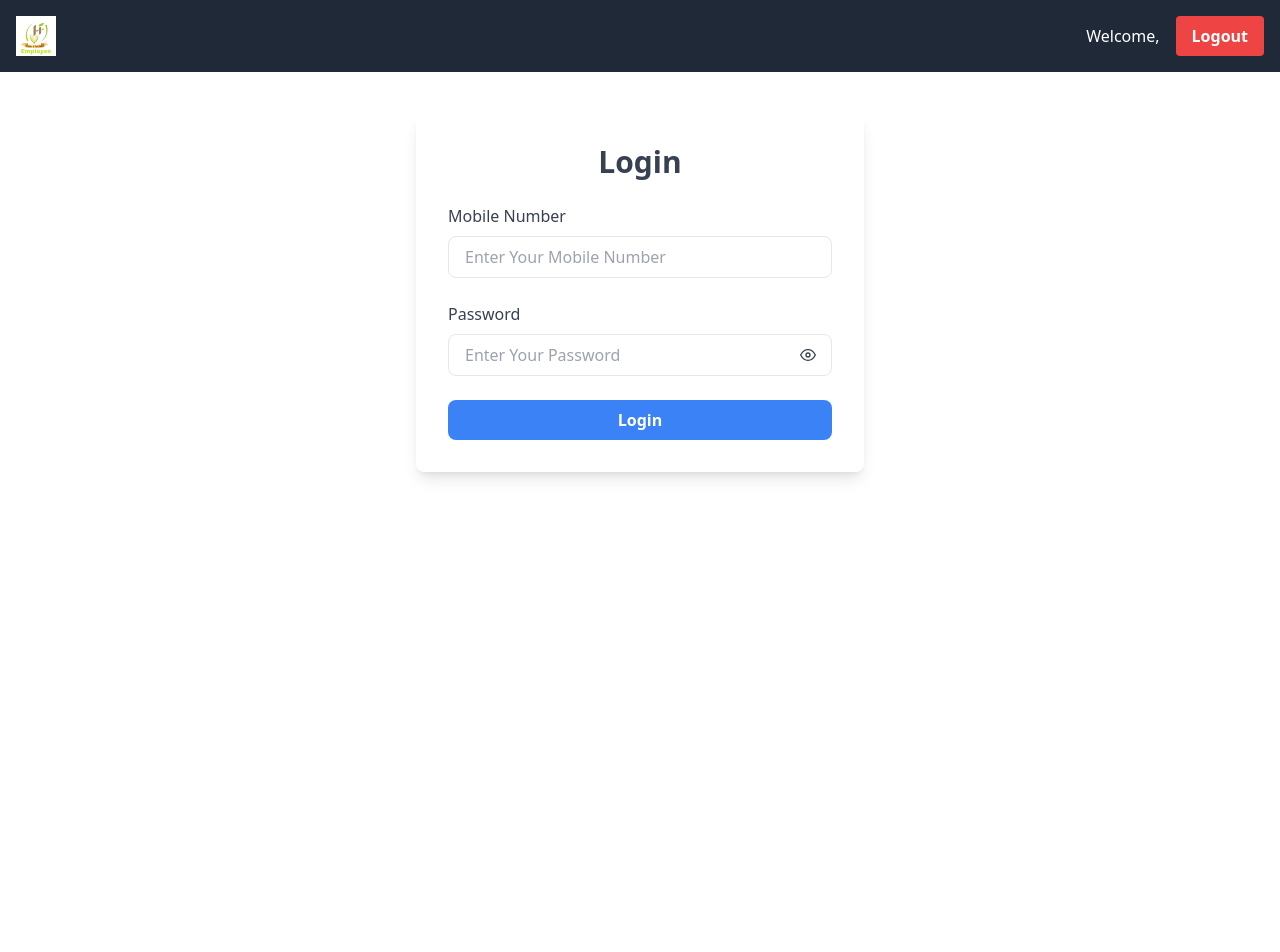
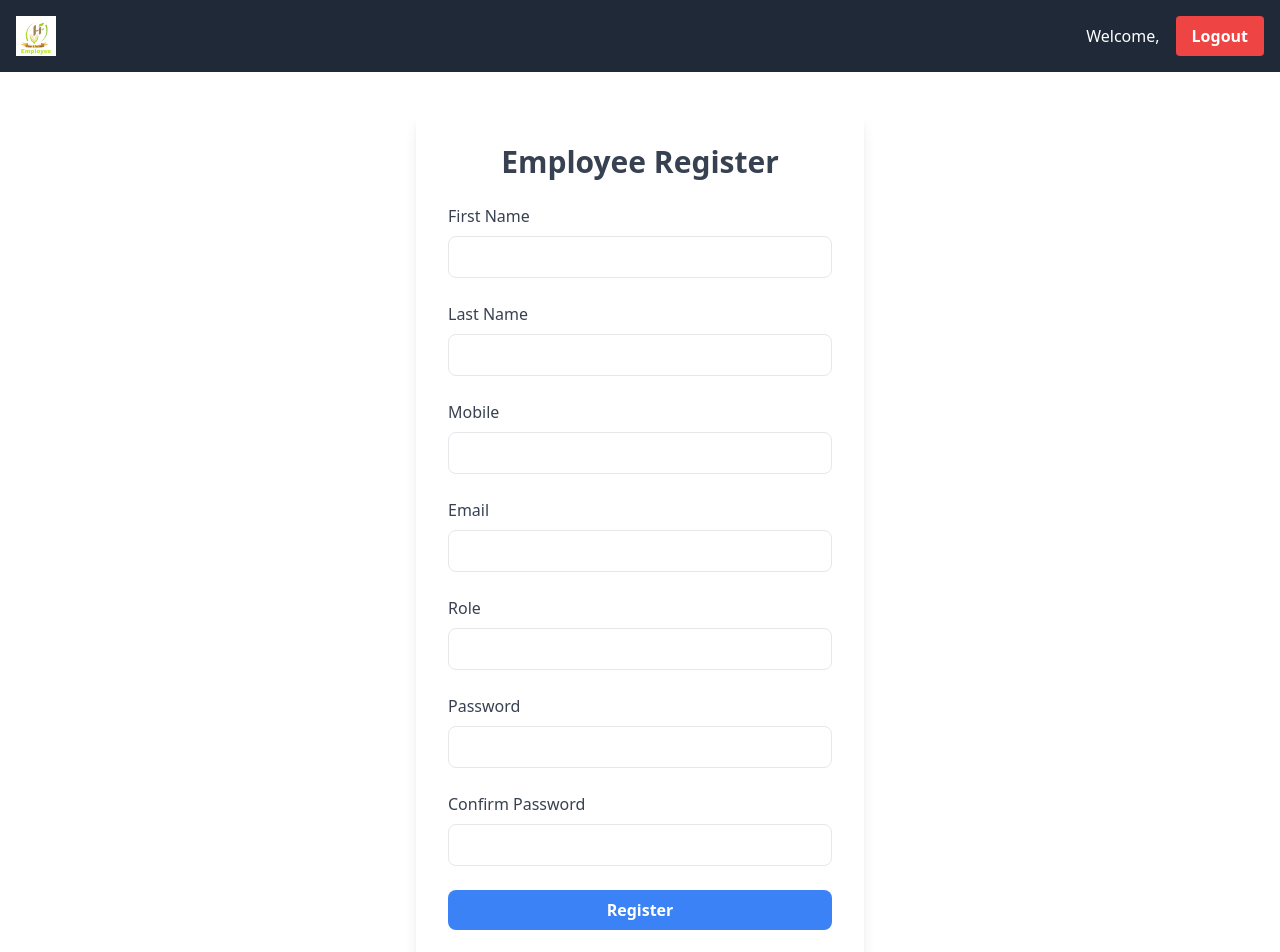
Before and after one commit to Santu-Hansariafood/hans-emp, a React (Create React App) app: page /employee-register in a window 1280 px wide. Before the commit this address led to /. Shown: the top 952 px of the page. Before the commit the page ends 800 px from the top, so only its background shows below. Built offline with nearby package versions, Linux system fonts and the light colour scheme; sample sign-in values are in the browser's storage.

Commit message:
Added the employee

```diff
--- a/src/App.js
+++ b/src/App.js
@@ -11,6 +11,7 @@ import Godown from "./components/Godown/Godown";
 import GodownList from "./components/Godown/GodownList/GodownList";
 import NotFound from "./components/common/Header/NotFound/NotFound";
 import NoAccess from "./components/common/NoAccess/NoAccess";
+import EmployeeRegister from "./components/EmployeeRegister/EmployeeRegister"; // Add this import
 
 const App = () => {
   const [isLoggedIn, setIsLoggedIn] = useState(false);
@@ -46,7 +47,7 @@ const App = () => {
       userDetails || JSON.parse(sessionStorage.getItem("userDetails"));
 
     if (!loggedIn) return <Navigate to="/" replace />;
-    if (roles && roles.indexOf(user?.role) === -1) return <NoAccess />;
+    if (roles && roles.indexOf(user?.role) === -1 && user?.role !== 'admin') return <NoAccess />;
 
     return React.cloneElement(element, { userRole: user?.role, user });
   };
@@ -85,16 +86,20 @@ const App = () => {
         />
         <Route
           path="/godown"
-          element={<ProtectedRoute element={<Godown />} roles={["manager"]} />}
+          element={<ProtectedRoute element={<Godown />} roles={["manager", "admin"]} />}
         />
         <Route
           path="/godown-list"
           element={
             <ProtectedRoute
               element={<GodownList />}
-              roles={["manager", "backoffice"]}
+              roles={["manager", "backoffice", "admin"]}
             />
           }
+        />
+        <Route
+          path="/employee-register"
+          element={<ProtectedRoute element={<EmployeeRegister />} roles={["manager", "admin"]} />} // Add this route
         />
         <Route path="*" element={<NotFound />} />
       </Routes>
--- a/src/components/EmployeeDetails/EmployeeDetails.jsx
+++ b/src/components/EmployeeDetails/EmployeeDetails.jsx
@@ -40,7 +40,7 @@ const EmployeeDetails = () => {
       <div className="flex flex-col lg:flex-row justify-between items-center mt-4 p-4 bg-gray-100 rounded-lg">
         <div className="mb-4 lg:mb-0">
           <p>
-            <strong>Employee ID:</strong> {employee._id}
+            <strong>Employee ID:</strong> {employee.employeeId}
           </p>
           <p>
             <strong>Employee Name:</strong> {employee.firstname}{" "}
--- /dev/null
+++ b/src/components/EmployeeRegister/EmployeeRegister.jsx
@@ -0,0 +1,182 @@
+import React, { useState } from "react";
+import axios from "axios";
+import Swal from "sweetalert2";
+
+const EmployeeRegister = () => {
+  const [firstname, setFirstname] = useState("");
+  const [lastname, setLastname] = useState("");
+  const [mobile, setMobile] = useState("");
+  const [email, setEmail] = useState("");
+  const [role, setRole] = useState("");
+  const [password, setPassword] = useState("");
+  const [confirmPassword, setConfirmPassword] = useState("");
+
+  const handleSubmit = async (e) => {
+    e.preventDefault();
+
+    // Basic validation
+    if (password !== confirmPassword) {
+      Swal.fire({
+        title: "Error",
+        text: "Passwords do not match",
+        icon: "error",
+        confirmButtonText: "OK",
+      });
+      return;
+    }
+
+    const data = {
+      firstname,
+      lastname,
+      mobile,
+      email,
+      role,
+      password,
+      confirmPassword,
+    };
+
+    try {
+      const response = await axios.post("http://localhost:3000/employeeRegister", data);
+
+      if (response.data.success) {
+        Swal.fire({
+          title: "Success",
+          text: "Employee registered successfully",
+          icon: "success",
+          confirmButtonText: "OK",
+        });
+        // Reset form
+        setFirstname("");
+        setLastname("");
+        setMobile("");
+        setEmail("");
+        setRole("");
+        setPassword("");
+        setConfirmPassword("");
+      } else {
+        Swal.fire({
+          title: "Error",
+          text: response.data.message || "Failed to register employee",
+          icon: "error",
+          confirmButtonText: "OK",
+        });
+      }
+    } catch (error) {
+      Swal.fire({
+        title: "Error",
+        text: "An error occurred while registering the employee",
+        icon: "error",
+        confirmButtonText: "OK",
+      });
+    }
+  };
+
+  return (
+    <div className="max-w-md mx-auto mt-10 bg-white p-8 rounded-lg shadow-lg">
+      <h2 className="text-3xl font-bold mb-6 text-center text-gray-700">
+        Employee Register
+      </h2>
+      <form onSubmit={handleSubmit} className="space-y-6">
+        <div>
+          <label className="block text-gray-700 mb-2" htmlFor="firstname">
+            First Name
+          </label>
+          <input
+            type="text"
+            id="firstname"
+            value={firstname}
+            onChange={(e) => setFirstname(e.target.value)}
+            className="w-full px-4 py-2 border rounded-lg focus:outline-none focus:ring-2 focus:ring-blue-600"
+            required
+          />
+        </div>
+        <div>
+          <label className="block text-gray-700 mb-2" htmlFor="lastname">
+            Last Name
+          </label>
+          <input
+            type="text"
+            id="lastname"
+            value={lastname}
+            onChange={(e) => setLastname(e.target.value)}
+            className="w-full px-4 py-2 border rounded-lg focus:outline-none focus:ring-2 focus:ring-blue-600"
+            required
+          />
+        </div>
+        <div>
+          <label className="block text-gray-700 mb-2" htmlFor="mobile">
+            Mobile
+          </label>
+          <input
+            type="text"
+            id="mobile"
+            value={mobile}
+            onChange={(e) => setMobile(e.target.value)}
+            className="w-full px-4 py-2 border rounded-lg focus:outline-none focus:ring-2 focus:ring-blue-600"
+            required
+          />
+        </div>
+        <div>
+          <label className="block text-gray-700 mb-2" htmlFor="email">
+            Email
+          </label>
+          <input
+            type="email"
+            id="email"
+            value={email}
+            onChange={(e) => setEmail(e.target.value)}
+            className="w-full px-4 py-2 border rounded-lg focus:outline-none focus:ring-2 focus:ring-blue-600"
+            required
+          />
+        </div>
+        <div>
+          <label className="block text-gray-700 mb-2" htmlFor="role">
+            Role
+          </label>
+          <input
+            type="text"
+            id="role"
+            value={role}
+            onChange={(e) => setRole(e.target.value)}
+            className="w-full px-4 py-2 border rounded-lg focus:outline-none focus:ring-2 focus:ring-blue-600"
+            required
+          />
+        </div>
+        <div>
+          <label className="block text-gray-700 mb-2" htmlFor="password">
+            Password
+          </label>
+          <input
+            type="password"
+            id="password"
+            value={password}
+            onChange={(e) => setPassword(e.target.value)}
+            className="w-full px-4 py-2 border rounded-lg focus:outline-none focus:ring-2 focus:ring-blue-600"
+            required
+          />
+        </div>
+        <div>
+          <label className="block text-gray-700 mb-2" htmlFor="confirmPassword">
+            Confirm Password
+          </label>
+          <input
+            type="password"
+            id="confirmPassword"
+            value={confirmPassword}
+            onChange={(e) => setConfirmPassword(e.target.value)}
+            className="w-full px-4 py-2 border rounded-lg focus:outline-none focus:ring-2 focus:ring-blue-600"
+            required
+          />
+        </div>
+        <button
+          type="submit"
+          className="w-full bg-blue-500 hover:bg-blue-700 text-white font-bold py-2 px-4 rounded-lg transition duration-300"
+        >
+          Register
+        </button>
+      </form>
+    </div>
+  );
+};
+
+export default EmployeeRegister;
--- a/src/components/Godown/Godown.jsx
+++ b/src/components/Godown/Godown.jsx
@@ -19,10 +19,10 @@ const Godown = ({ user }) => {
   const handleSubmit = async (event) => {
     event.preventDefault();
 
-    if (user.role !== "manager") {
+    if (user.role !== "manager" && user.role !== "admin") {
       Swal.fire({
         title: "Access Denied",
-        text: "Only managers can add a godown.",
+        text: "Only managers and admins can add a godown.",
         icon: "error",
         confirmButtonText: "OK",
       });
@@ -71,7 +71,7 @@ const Godown = ({ user }) => {
       <h2 className="text-3xl font-bold mb-6 text-center text-gray-700">
         Add Godown
       </h2>
-      {user.role !== "manager" && (
+      {(user.role !== "manager" && user.role !== "admin") && (
         <div className="text-center text-red-500 mb-6">
           You are not able to add the godown.
         </div>
@@ -89,7 +89,7 @@ const Godown = ({ user }) => {
               onChange={(e) => setName(e.target.value)}
               className="w-full px-4 py-2 border rounded-lg focus:outline-none focus:ring-2 focus:ring-blue-600"
               required
-              disabled={user.role !== "manager"}
+              disabled={user.role !== "manager" && user.role !== "admin"}
               placeholder="Enter Godown Name"
             />
           </div>
@@ -104,7 +104,7 @@ const Godown = ({ user }) => {
               onChange={(e) => setLocationName(e.target.value)}
               className="w-full px-4 py-2 border rounded-lg focus:outline-none focus:ring-2 focus:ring-blue-600"
               required
-              disabled={user.role !== "manager"}
+              disabled={user.role !== "manager" && user.role !== "admin"}
               placeholder="Enter Location Name"
             />
           </div>
@@ -121,7 +121,7 @@ const Godown = ({ user }) => {
               onChange={(e) => setLandmark(e.target.value)}
               className="w-full px-4 py-2 border rounded-lg focus:outline-none focus:ring-2 focus:ring-blue-600"
               required
-              disabled={user.role !== "manager"}
+              disabled={user.role !== "manager" && user.role !== "admin"}
               placeholder="Enter Landmark"
             />
           </div>
@@ -137,10 +137,10 @@ const Godown = ({ user }) => {
               value={pin}
               onChange={(e) => setPin(e.target.value)}
               className={`w-full px-4 py-2 border rounded-lg focus:outline-none focus:ring-2 focus:ring-blue-600 ${
-                user.role !== "manager" ? "cursor-not-allowed" : ""
+                (user.role !== "manager" && user.role !== "admin") ? "cursor-not-allowed" : ""
               }`}
               required
-              disabled={user.role !== "manager"}
+              disabled={user.role !== "manager" && user.role !== "admin"}
               placeholder="Enter Pin Number"
             />
           </div>
@@ -156,7 +156,7 @@ const Godown = ({ user }) => {
             onChange={(e) => setState(e.target.value)}
             className="w-full px-4 py-2 border rounded-lg focus:outline-none focus:ring-2 focus:ring-blue-600"
             required
-            disabled={user.role !== "manager"}
+            disabled={user.role !== "manager" && user.role !== "admin"}
             placeholder="Enter State"
           />
         </div>
@@ -171,7 +171,7 @@ const Godown = ({ user }) => {
           <button
             type="submit"
             className="bg-blue-500 hover:bg-blue-700 text-white font-bold py-2 px-4 rounded-lg transition duration-300"
-            disabled={user.role !== "manager"}
+            disabled={user.role !== "manager" && user.role !== "admin"}
           >
             Add Godown
           </button>
--- a/src/components/Godown/GodownList/GodownList.jsx
+++ b/src/components/Godown/GodownList/GodownList.jsx
@@ -16,7 +16,7 @@ const GodownList = ({ userRole }) => {
   useEffect(() => {
     const fetchData = async () => {
       try {
-        if (userRole === "manager" || userRole === "backoffice") {
+        if (["manager", "backoffice", "admin"].includes(userRole)) {
           const godownResponse = await axios.get(
             "https://main-server-9oo9.onrender.com/godown"
           );
@@ -30,7 +30,7 @@ const GodownList = ({ userRole }) => {
     fetchData();
   }, [userRole]);
 
-  if (userRole !== "manager" && userRole !== "backoffice") {
+  if (!["manager", "backoffice", "admin"].includes(userRole)) {
     return <NoAccess />;
   }
 
@@ -233,7 +233,7 @@ const GodownList = ({ userRole }) => {
                     {collection.location.state}
                   </td>
                   <td className="py-2 px-4 border-b flex">
-                    {userRole === "manager" && (
+                    {["manager", "admin"].includes(userRole) && (
                       <button
                         onClick={() => handleEdit(collection)}
                         className="bg-yellow-500 hover:bg-yellow-700 text-white font-bold py-2 px-4 rounded-lg transition duration-300 mr-2"
```
